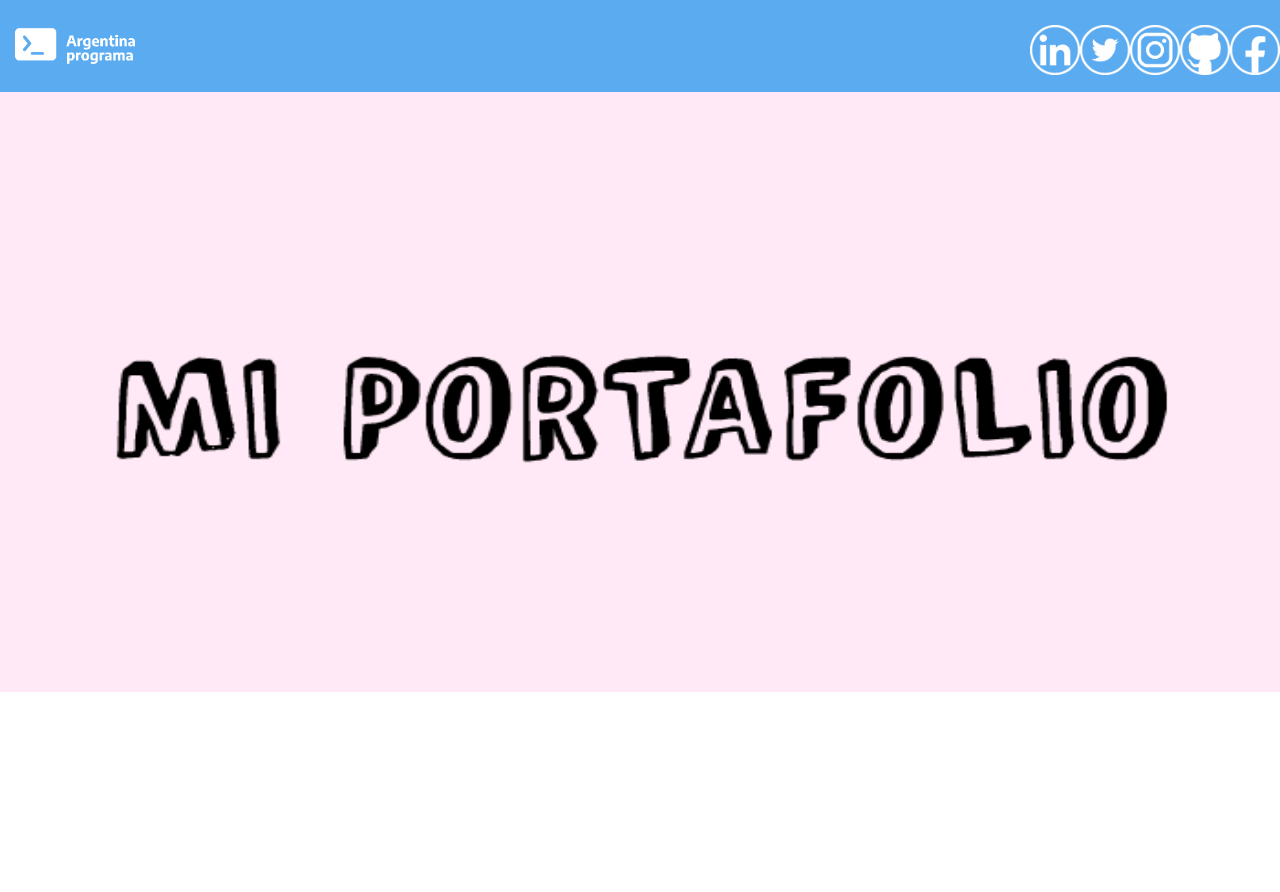
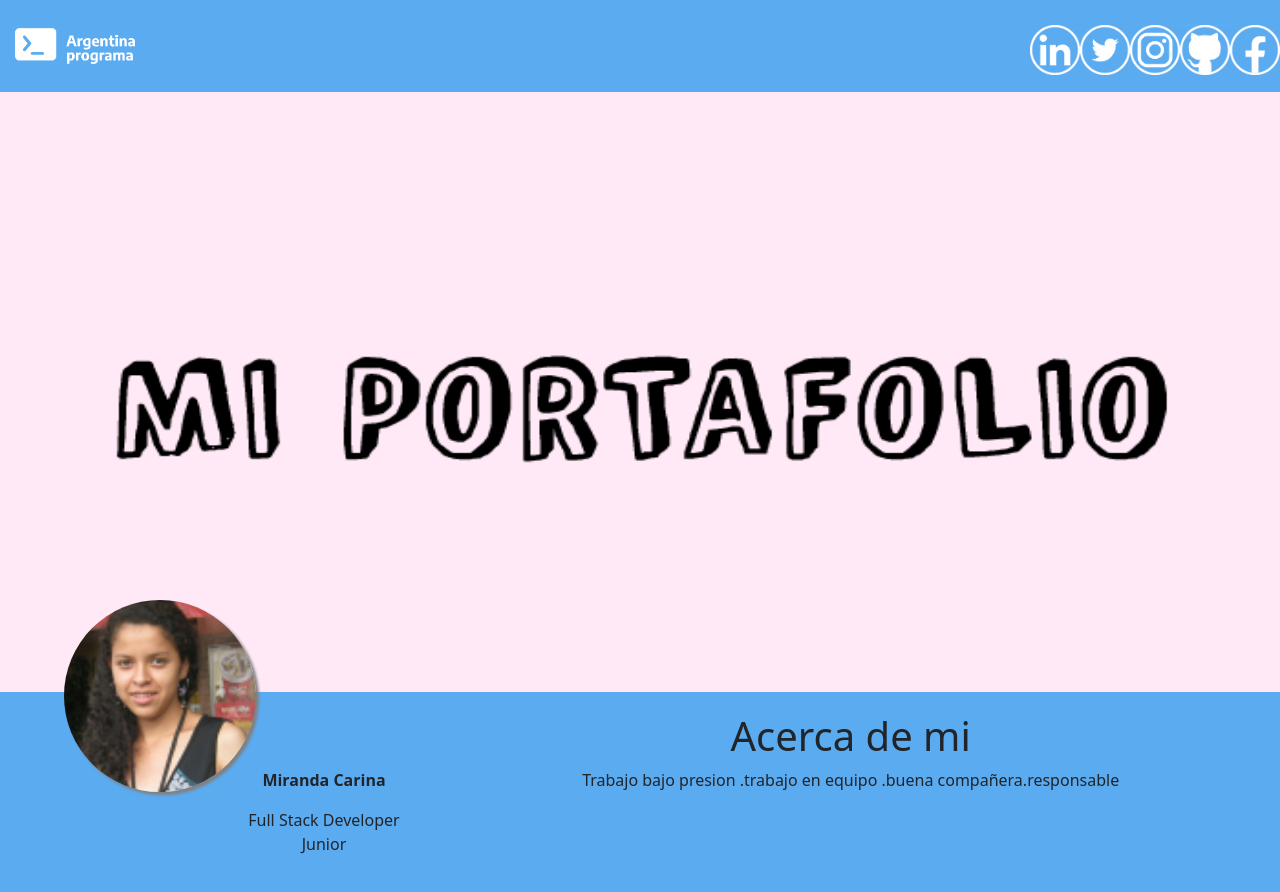
Before and after one commit to CariCM/PortfolioWeb, an Angular app in the folder curriculum/: page / in a window 1280 px wide. Before the commit the page ends 800 px from the top, so only its background shows below. Built offline with nearby package versions, Linux system fonts and the light colour scheme.

Commit message:
agrege componente acerca de mi

```diff
--- a/curriculum/src/app/app.component.html
+++ b/curriculum/src/app/app.component.html
@@ -1 +1,2 @@
 <app-header></app-header>
+<app-acercad></app-acercad>
--- a/curriculum/src/app/app.module.ts
+++ b/curriculum/src/app/app.module.ts
@@ -7,6 +7,7 @@ import { HeaderComponent } from './components/header/header.component';
 import { LogoComponent } from './components/logo/logo.component';
 import { RedesComponent } from './components/redes/redes.component';
 import { BannerComponent } from './components/banner/banner.component';
+import { AcercadComponent } from './components/acercad/acercad.component';
 
 @NgModule({
   declarations: [
@@ -14,7 +15,8 @@ import { BannerComponent } from './components/banner/banner.component';
     HeaderComponent,
     LogoComponent,
     RedesComponent,
-    BannerComponent
+    BannerComponent,
+    AcercadComponent
   ],
   imports: [
     BrowserModule,
--- /dev/null
+++ b/curriculum/src/app/components/acercad/acercad.component.css
@@ -0,0 +1,42 @@
+.row{
+    padding: 20px;
+}
+
+div{
+    background-color: rgb(91, 171, 241) ;
+    text-align: center;
+}
+
+/***etiqueta de nombre *****/
+
+#nombre{
+    font-weight: bold; /*en negrita*/
+    margin-top: 30%;
+
+}
+
+/*estilo para la foto de perfil*/
+/**/
+@media(min-width: 576px){
+    #fotoperfil{
+        position: absolute;
+        width: 15%;
+        border-radius: 100%;
+        box-shadow: 3px 3px 3px grey; /*sombra alrededor de la foto*/
+        left: 5%;
+        top: 600px;
+    }
+
+}
+
+@media(max-width: 575px){
+    #fotoperfil{
+        position: absolute;
+        width: 30%;
+        border-radius: 100%;
+        box-shadow: 3px 3px 3px grey; /*sombra alrededor de la foto*/
+        left: 33%;
+        top: 630px;
+    }
+
+}
--- /dev/null
+++ b/curriculum/src/app/components/acercad/acercad.component.html
@@ -0,0 +1,21 @@
+
+    <div class="row">
+        <div class="col-xs-12 col-sm-2 col-md-2 col-lg-2">
+            <img src="../../../assets/img/perfil.png" class="img-fluid" id="fotoperfil">
+        </div>
+
+        <div class="col-xs-12 col-sm-2 col-md-2 col-lg-2">
+            <p id="nombre"> Miranda Carina </p>
+            <p>Full Stack Developer Junior</p>
+        </div>
+
+        <div class="col-xs-12 col-sm-8 col-md-8 col-lg-8">
+            <span>
+                <h1>Acerca de mi </h1>
+                <p>Trabajo bajo presion .trabajo en equipo
+                    .buena compañera.responsable
+                </p>
+            </span>
+        </div>
+
+    </div>
--- /dev/null
+++ b/curriculum/src/app/components/acercad/acercad.component.ts
@@ -0,0 +1,15 @@
+import { Component, OnInit } from '@angular/core';
+
+@Component({
+  selector: 'app-acercad',
+  templateUrl: './acercad.component.html',
+  styleUrls: ['./acercad.component.css']
+})
+export class AcercadComponent implements OnInit {
+
+  constructor() { }
+
+  ngOnInit(): void {
+  }
+
+}
```
Also changed, not shown: curriculum/src/assets/img/perfil.png (added), 1 other file (tests, documents, lock files or other folders).
